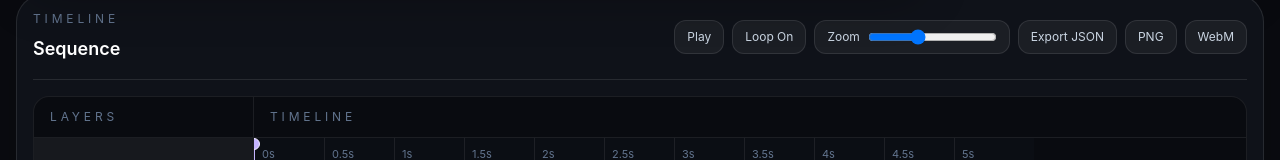
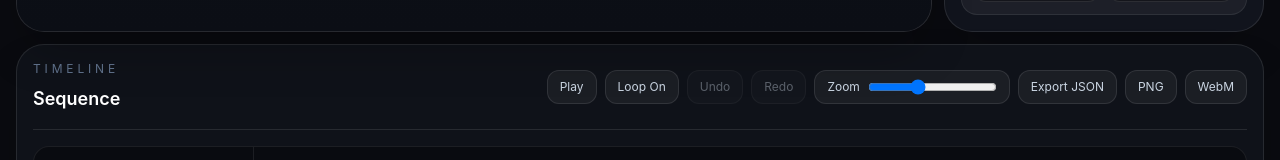
Before and after one commit to channyeintun/motion-graphics-editor, a React (Vite) app: page / in a window 1280 px wide. Shown: the part 1320-1480 px from the top of the page. Built offline with nearby package versions, Linux system fonts and the light colour scheme; no server answers.

Commit message:
phase 7: add undo redo polish

```diff
--- a/src/app/AppShell.tsx
+++ b/src/app/AppShell.tsx
@@ -1,4 +1,4 @@
-import { useEffect, useEffectEvent, useMemo, useRef, useState } from "react";
+import { useCallback, useEffect, useEffectEvent, useMemo, useRef, useState } from "react";
 import type { ChangeEvent } from "react";
 import {
   ArrowDown,
@@ -24,6 +24,10 @@ export function AppShell() {
   const audioElementsRef = useRef(new Map<string, HTMLAudioElement>());
   const playbackTimeRef = useRef(0);
   const previewCanvasRef = useRef<HTMLCanvasElement | null>(null);
+  const historyRef = useRef<Project[]>([]);
+  const futureRef = useRef<Project[]>([]);
+  const skipHistoryRef = useRef(false);
+  const lastProjectRef = useRef<string>("");
   const [timelineZoom, setTimelineZoom] = useState(140);
 
   const project = useEditorStore((state) => state.project);
@@ -86,6 +90,29 @@ export function AppShell() {
     return () => {
       window.clearTimeout(handle);
     };
+  }, [project]);
+
+  useEffect(() => {
+    const serializedProject = JSON.stringify(project);
+
+    if (!lastProjectRef.current) {
+      lastProjectRef.current = serializedProject;
+      return;
+    }
+
+    if (serializedProject === lastProjectRef.current) {
+      return;
+    }
+
+    if (skipHistoryRef.current) {
+      skipHistoryRef.current = false;
+      lastProjectRef.current = serializedProject;
+      return;
+    }
+
+    historyRef.current.push(JSON.parse(lastProjectRef.current) as Project);
+    futureRef.current = [];
+    lastProjectRef.current = serializedProject;
   }, [project]);
 
   useEffect(() => {
@@ -265,11 +292,50 @@ export function AppShell() {
     );
   };
 
+  const undoProject = useCallback(() => {
+    const previousProject = historyRef.current.pop();
+
+    if (!previousProject) {
+      return;
+    }
+
+    futureRef.current.push(JSON.parse(JSON.stringify(project)) as Project);
+    skipHistoryRef.current = true;
+    replaceProject(previousProject);
+  }, [project, replaceProject]);
+
+  const redoProject = useCallback(() => {
+    const nextProject = futureRef.current.pop();
+
+    if (!nextProject) {
+      return;
+    }
+
+    historyRef.current.push(JSON.parse(JSON.stringify(project)) as Project);
+    skipHistoryRef.current = true;
+    replaceProject(nextProject);
+  }, [project, replaceProject]);
+
+  const canUndo = historyRef.current.length > 0;
+  const canRedo = futureRef.current.length > 0;
+
   useEffect(() => {
     const handleKeyDown = (event: KeyboardEvent) => {
       if (event.code === "Space") {
         event.preventDefault();
         setPlaying(!isPlaying);
+        return;
+      }
+
+      if ((event.metaKey || event.ctrlKey) && event.key.toLowerCase() === "z") {
+        event.preventDefault();
+
+        if (event.shiftKey) {
+          redoProject();
+        } else {
+          undoProject();
+        }
+
         return;
       }
 
@@ -284,7 +350,7 @@ export function AppShell() {
     return () => {
       window.removeEventListener("keydown", handleKeyDown);
     };
-  }, [deleteKeyframe, isPlaying, selectedKeyframeId, setPlaying]);
+  }, [deleteKeyframe, isPlaying, redoProject, selectedKeyframeId, setPlaying, undoProject]);
 
   return (
     <main className="min-h-screen bg-[#0a0b10] text-slate-100">
@@ -400,6 +466,10 @@ export function AppShell() {
                   <DetailRow label="Layers" value={`${project.layers.length}`} />
                   <DetailRow label="Playhead" value={`${currentTime.toFixed(2)}s`} />
                   <DetailRow label="Playback" value={isPlaying ? "Playing" : "Paused"} />
+                  <DetailRow
+                    label="Selected"
+                    value={`${selectedLayerIds.length} layer${selectedLayerIds.length === 1 ? "" : "s"}`}
+                  />
                 </div>
               </div>
 
@@ -604,6 +674,22 @@ export function AppShell() {
               >
                 {loopPlayback ? "Loop On" : "Loop Off"}
               </button>
+              <button
+                type="button"
+                onClick={undoProject}
+                disabled={!canUndo}
+                className="rounded-xl border border-white/10 bg-white/5 px-3 py-2 disabled:cursor-not-allowed disabled:opacity-40"
+              >
+                Undo
+              </button>
+              <button
+                type="button"
+                onClick={redoProject}
+                disabled={!canRedo}
+                className="rounded-xl border border-white/10 bg-white/5 px-3 py-2 disabled:cursor-not-allowed disabled:opacity-40"
+              >
+                Redo
+              </button>
               <label className="inline-flex items-center gap-2 rounded-xl border border-white/10 bg-white/5 px-3 py-2">
                 Zoom
                 <input
```
Also changed, not shown: 1 other file (tests, documents, lock files or other folders).
